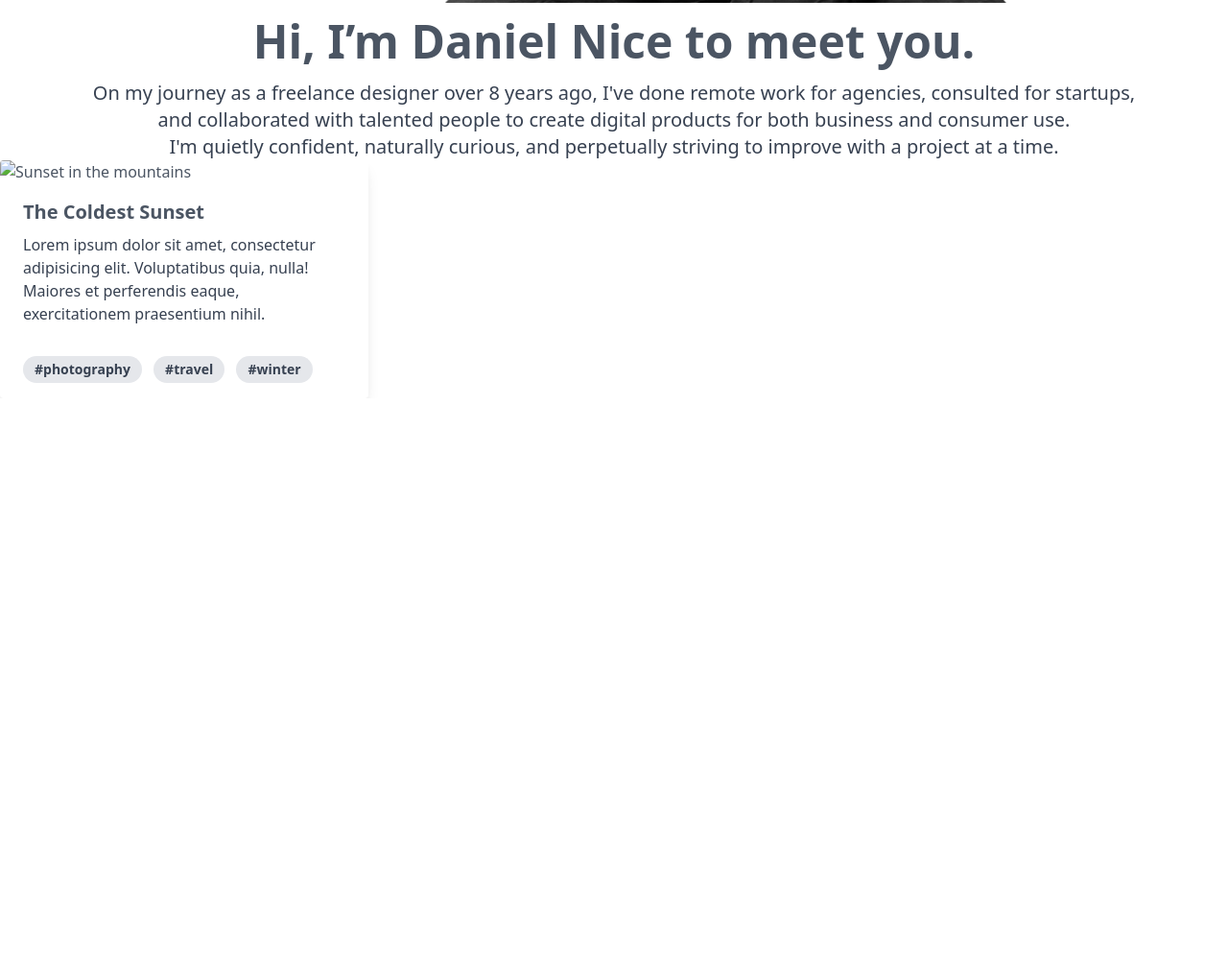
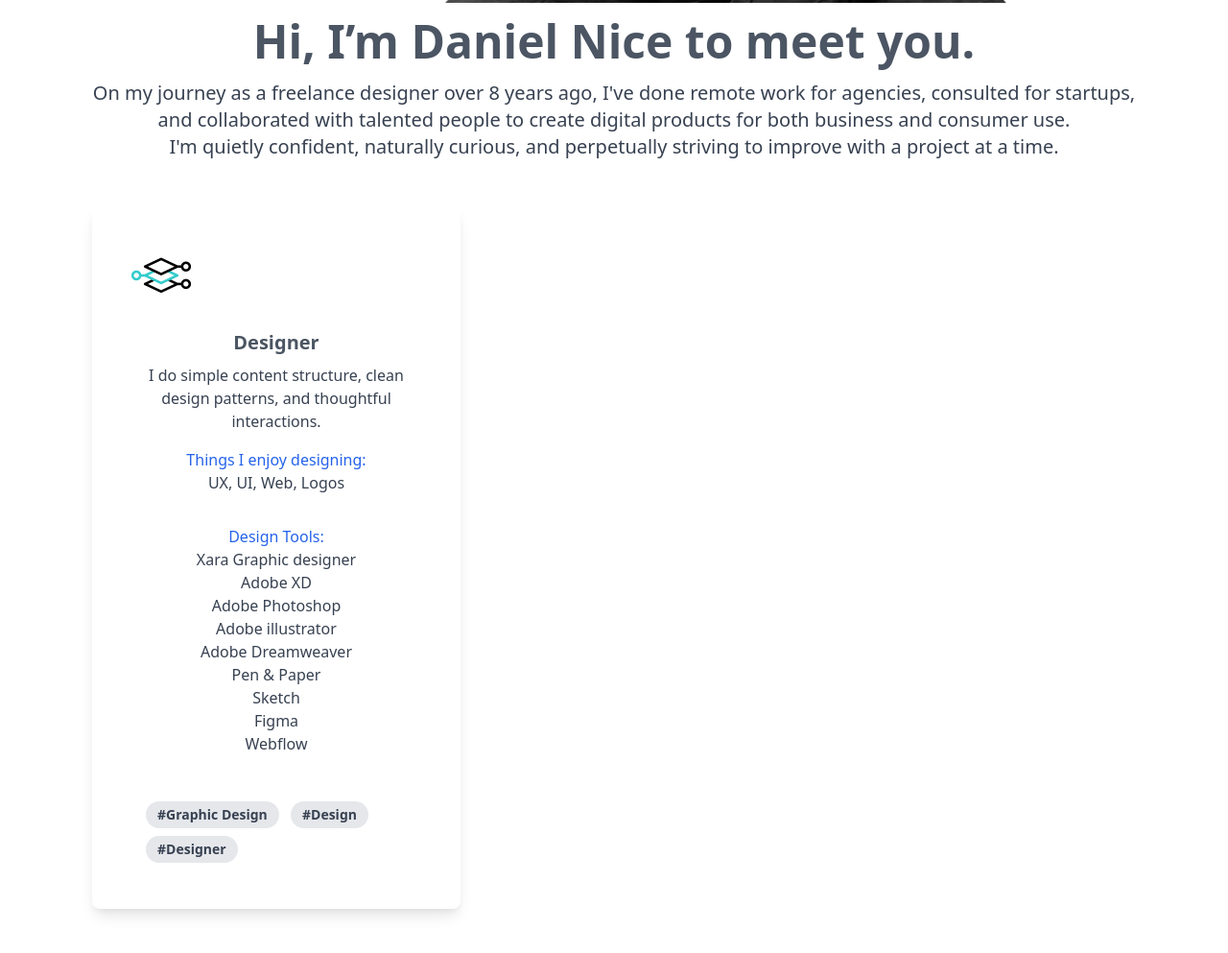
Before and after one commit to kwabenamarmo/Kwabenamarmodev, a website: page public/index.html in a window 1280 px wide. Shown: the part 1037-2030 px from the top of the page at 96% size. Before the commit the page ends 1452 px from the top, so only its background shows below. Drawn offline with nearby package versions, Linux system fonts and the light colour scheme.

Commit message:
what i do update

```diff
--- a/public/index.html
+++ b/public/index.html
@@ -58,7 +58,7 @@
 
   <!--- Start of Body--->
   <div class="object-left-top p-8 flex items-center flex-no-shrink text-blue-600 mr-6">
-    <a href="index.html"><img class=" hover:animate-bounce object-cover h-8 w-full " src="km.png" /></a>
+    <a href="index.html"><img class=" hover:animate-bounce cursor-pointer object-cover h-8 w-full " src="km.png" /></a>
   </div>
   <div class="py-80 bg-no-repeat sm:bg-contain bg-right-bottom "
     style="background-image: url(../public/img/bg-image.png)">
@@ -79,20 +79,47 @@
       and collaborated with talented people to create digital products for both business and consumer use.<br>
        I'm quietly confident, naturally curious, and perpetually striving to improve with a project at a time.
       </p>
-  <div class="max-w-sm rounded overflow-hidden shadow-lg">
-    <img class="w-full" src="/img/card-top.jpg" alt="Sunset in the mountains">
-    <div class="px-6 py-4">
-      <div class="font-bold text-xl mb-2">The Coldest Sunset</div>
-      <p class="text-gray-700 text-base">
-        Lorem ipsum dolor sit amet, consectetur adipisicing elit. Voluptatibus quia, nulla! Maiores et perferendis eaque, exercitationem praesentium nihil.
-      </p>
-    </div>
-      <div class="px-6 pt-4 pb-2">
-        <span class="inline-block bg-gray-200 rounded-full px-3 py-1 text-sm font-semibold text-gray-700 mr-2 mb-2">#photography</span>
-        <span class="inline-block bg-gray-200 rounded-full px-3 py-1 text-sm font-semibold text-gray-700 mr-2 mb-2">#travel</span>
-        <span class="inline-block bg-gray-200 rounded-full px-3 py-1 text-sm font-semibold text-gray-700 mr-2 mb-2">#winter</span>
+  <div class=" p-12 pl-24">
+    <div class="max-w-sm p-8 rounded-lg overflow-hidden shadow-lg">
+      <img class="h-20 float-center " src="../public/img/layers.gif" alt="Designer">
+      <div class="px-6 py-4">
+        <div class="font-bold text-xl text-center mb-2">Designer</div>
+        <p class="text-gray-700 text-base text-center">
+          I do simple content structure, clean design patterns, and thoughtful interactions.
+        </p>
+        <p>
+          <ul class="text-blue-600 py-4 text-base text-center">
+            Things I enjoy designing:
+            <li class="text-gray-700 text-base text-center">
+              UX, UI, Web, Logos
+            </li>
+          </ul>
+
+          <ul class="text-blue-600 text-base py-4 text-center">
+            Design Tools:
+            <li class="text-gray-700 text-base text-center">
+              Xara Graphic designer<br>
+                      Adobe XD<br>
+                    Adobe Photoshop<br>
+                    Adobe illustrator<br>
+                    Adobe Dreamweaver<br>
+                        Pen & Paper<br>
+                          Sketch<br>
+                          Figma<br>
+                          Webflow<br>
+            </li>
+          </ul>
+        </p>
       </div>
-    </div>
+        <div class="px-6 pt-4 pb-2">
+          <span class="inline-block bg-gray-200 rounded-full px-3 py-1 text-sm font-semibold text-gray-700 mr-2 mb-2">#Graphic Design</span>
+          <span class="inline-block bg-gray-200 rounded-full px-3 py-1 text-sm font-semibold text-gray-700 mr-2 mb-2">#Design</span>
+          <span class="inline-block bg-gray-200 rounded-full px-3 py-1 text-sm font-semibold text-gray-700 mr-2 mb-2">#Designer</span>
+        </div>
+      </div>
+
+  </div>
+
     </section>
 
 
```
Also changed, not shown: public/img/layers.gif (added).
